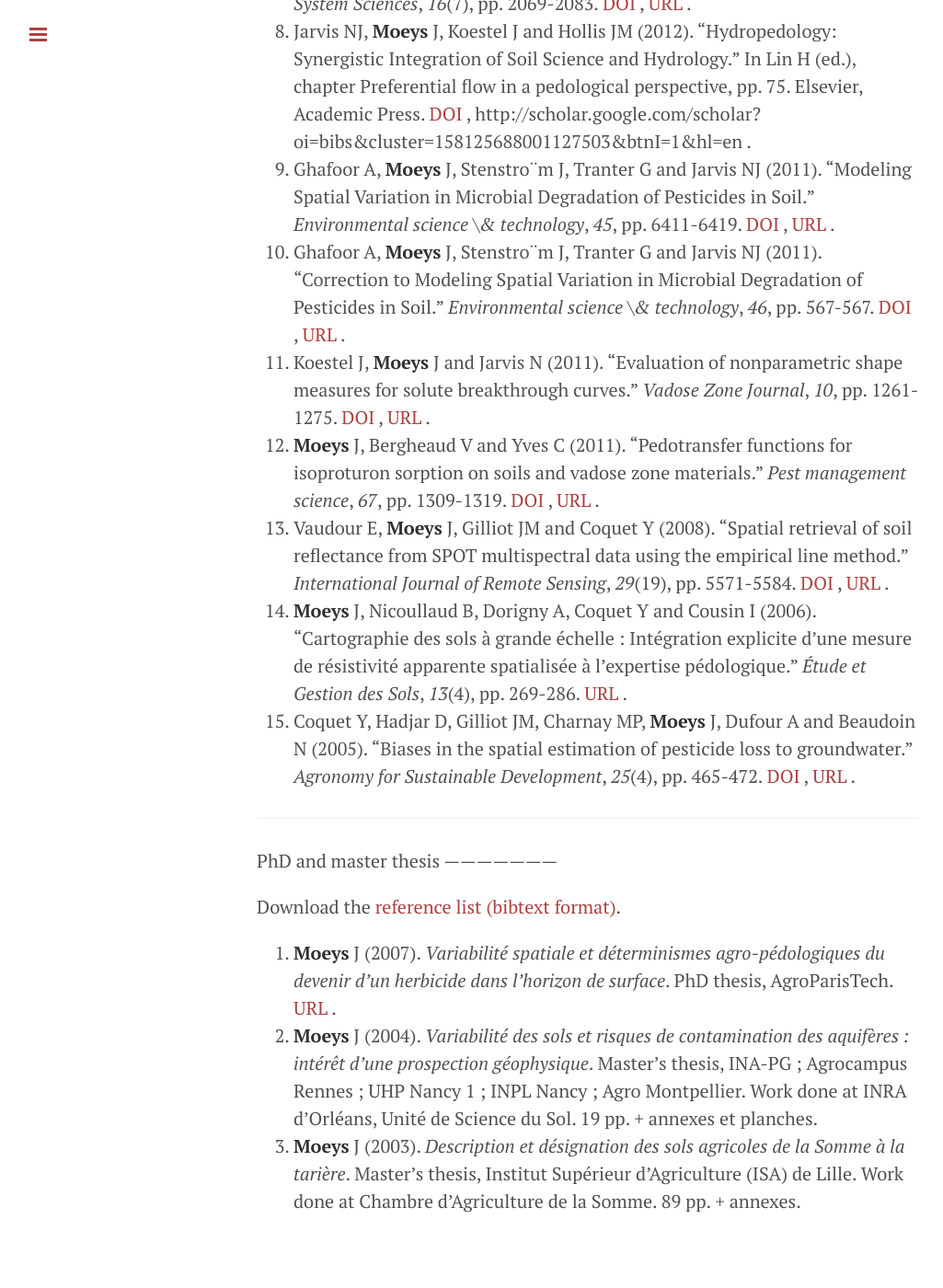
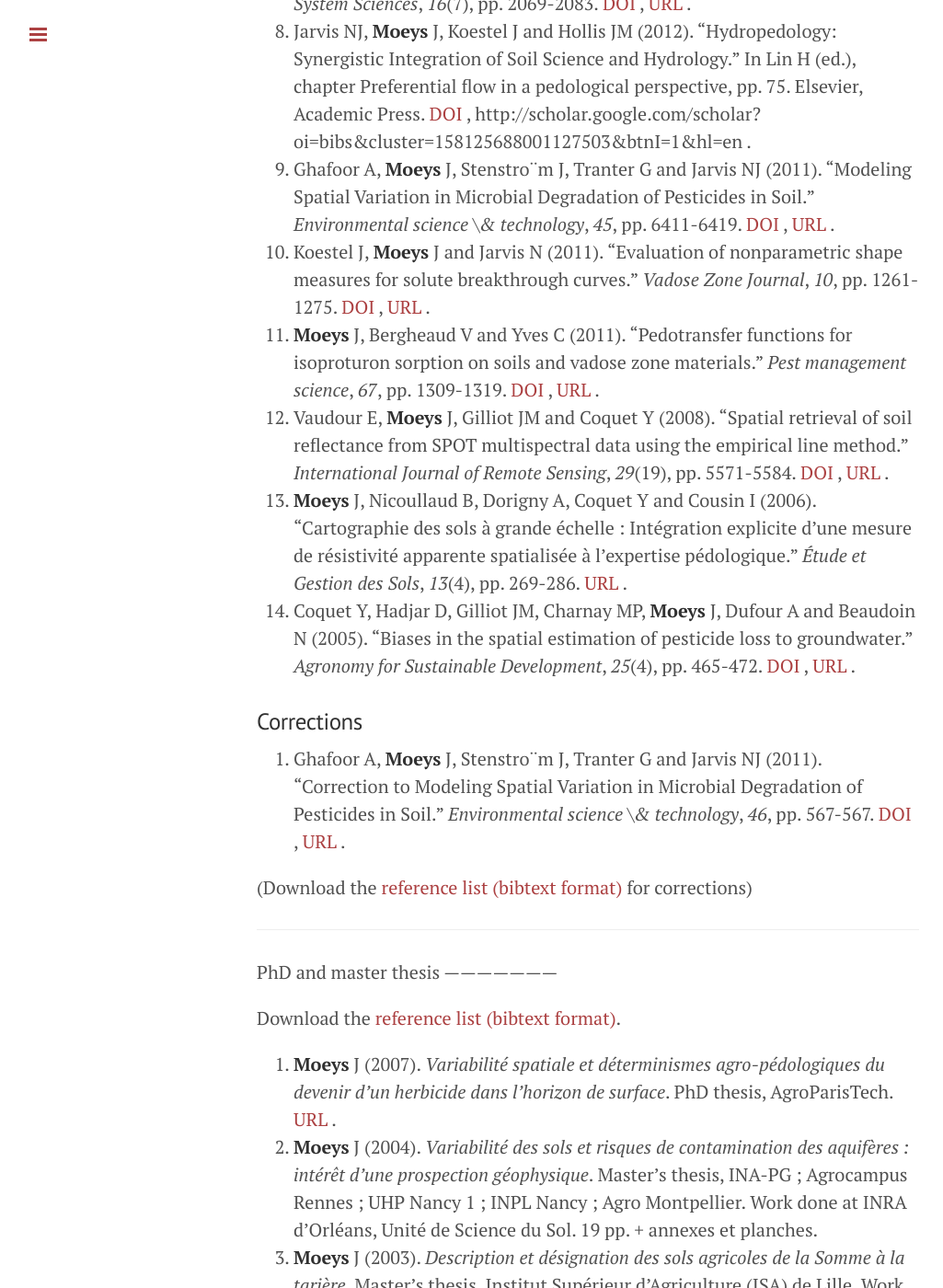
Before and after one commit to julienmoeys/julienmoeys.github.io, a Jekyll site: the page built from Publications.md, in a window 1280 px wide and 1400 px high, scrolled down 1123 px. Shown: the whole window at 92% size, without its empty margins (1-1026 px from the left). Built offline with Jekyll 4.4.1, drawn with Linux system fonts in a browser that asks for light colours; Markdown is read by kramdown in place of the engine named in the settings.

Commit message:
New publication category (corrections)

```diff
--- a/Publications.md
+++ b/Publications.md
@@ -28,13 +28,18 @@ Download the [reference list (bibtext format)](/assets/bib/MOEYS_J_PUB_PEER.BIB)
 7. **Moeys** J, Larsbo M, Bergström L, Brown CD, Coquet Y and Jarvis NJ (2012). "Functional test of pedotransfer functions to predict water flow and solute transport with the dual-permeability model MACRO." _Hydrology and Earth System Sciences_, *16*(7), pp. 2069-2083. <a href="http://dx.doi.org/10.5194/hess-16-2069-2012">DOI</a> , <a href="http://www.hydrol-earth-syst-sci.net/16/2069/2012/">URL</a> .
 8. Jarvis NJ, **Moeys** J, Koestel J and Hollis JM (2012). "Hydropedology: Synergistic Integration of Soil Science and Hydrology." In Lin H (ed.), chapter Preferential flow in a pedological perspective, pp. 75. Elsevier, Academic Press. <a href="http://dx.doi.org/10.1016/B978-0-12-386941-8.00003-4">DOI</a> , http://scholar.google.com/scholar?oi=bibs&cluster=158125688001127503&btnI=1&hl=en .
 9. Ghafoor A, **Moeys** J, Stenstro¨m J, Tranter G and Jarvis NJ (2011). "Modeling Spatial Variation in Microbial Degradation of Pesticides in Soil." _Environmental science \& technology_, *45*, pp. 6411-6419. <a href="http://dx.doi.org/10.1021/es2012353">DOI</a> , <a href="http://pubs.acs.org/doi/abs/10.1021/es2012353">URL</a> .
-10. Ghafoor A, **Moeys** J, Stenstro¨m J, Tranter G and Jarvis NJ (2011). "Correction to Modeling Spatial Variation in Microbial Degradation of Pesticides in Soil." _Environmental science \& technology_, *46*, pp. 567-567. <a href="http://dx.doi.org/10.1021/es203986f">DOI</a> , <a href="http://pubs.acs.org/doi/pdf/10.1021/es203986f">URL</a> .
-11. Koestel J, **Moeys** J and Jarvis N (2011). "Evaluation of nonparametric shape measures for solute breakthrough curves." _Vadose Zone Journal_, *10*, pp. 1261-1275. <a href="http://dx.doi.org/10.2136/vzj2011.0010">DOI</a> , <a href="https://dl.sciencesocieties.org/publications/vzj/abstracts/10/4/1261">URL</a> .
-12. **Moeys** J, Bergheaud V and Yves C (2011). "Pedotransfer functions for isoproturon sorption on soils and vadose zone materials." _Pest management science_, *67*, pp. 1309-1319. <a href="http://dx.doi.org/10.1002/ps.2187">DOI</a> , <a href="http://onlinelibrary.wiley.com/doi/10.1002/ps.2187/full">URL</a> .
-13. Vaudour E, **Moeys** J, Gilliot JM and Coquet Y (2008). "Spatial retrieval of soil reflectance from SPOT multispectral data using the empirical line method." _International Journal of Remote Sensing_, *29*(19), pp. 5571-5584. <a href="http://dx.doi.org/10.1080/01431160802060920">DOI</a> , <a href="http://www.tandfonline.com/doi/abs/10.1080/01431160802060920">URL</a> .
-14. **Moeys** J, Nicoullaud B, Dorigny A, Coquet Y and Cousin I (2006). "Cartographie des sols à grande échelle : Intégration explicite d'une mesure de résistivité apparente spatialisée à l'expertise pédologique." _Étude et Gestion des Sols_, *13*(4), pp. 269-286. <a href="http://www.afes.fr/afes/egs/EGS_13_4_moeys.pdf">URL</a> .
-15. Coquet Y, Hadjar D, Gilliot JM, Charnay MP, **Moeys** J, Dufour A and Beaudoin N (2005). "Biases in the spatial estimation of pesticide loss to groundwater." _Agronomy for Sustainable Development_, *25*(4), pp. 465-472. <a href="http://dx.doi.org/10.1051/agro:2005046">DOI</a> , <a href="http://www.agronomy-journal.org/articles/agro/abs/2005/04/a4112/a4112.html">URL</a> .
+10. Koestel J, **Moeys** J and Jarvis N (2011). "Evaluation of nonparametric shape measures for solute breakthrough curves." _Vadose Zone Journal_, *10*, pp. 1261-1275. <a href="http://dx.doi.org/10.2136/vzj2011.0010">DOI</a> , <a href="https://dl.sciencesocieties.org/publications/vzj/abstracts/10/4/1261">URL</a> .
+11. **Moeys** J, Bergheaud V and Yves C (2011). "Pedotransfer functions for isoproturon sorption on soils and vadose zone materials." _Pest management science_, *67*, pp. 1309-1319. <a href="http://dx.doi.org/10.1002/ps.2187">DOI</a> , <a href="http://onlinelibrary.wiley.com/doi/10.1002/ps.2187/full">URL</a> .
+12. Vaudour E, **Moeys** J, Gilliot JM and Coquet Y (2008). "Spatial retrieval of soil reflectance from SPOT multispectral data using the empirical line method." _International Journal of Remote Sensing_, *29*(19), pp. 5571-5584. <a href="http://dx.doi.org/10.1080/01431160802060920">DOI</a> , <a href="http://www.tandfonline.com/doi/abs/10.1080/01431160802060920">URL</a> .
+13. **Moeys** J, Nicoullaud B, Dorigny A, Coquet Y and Cousin I (2006). "Cartographie des sols à grande échelle : Intégration explicite d'une mesure de résistivité apparente spatialisée à l'expertise pédologique." _Étude et Gestion des Sols_, *13*(4), pp. 269-286. <a href="http://www.afes.fr/afes/egs/EGS_13_4_moeys.pdf">URL</a> .
+14. Coquet Y, Hadjar D, Gilliot JM, Charnay MP, **Moeys** J, Dufour A and Beaudoin N (2005). "Biases in the spatial estimation of pesticide loss to groundwater." _Agronomy for Sustainable Development_, *25*(4), pp. 465-472. <a href="http://dx.doi.org/10.1051/agro:2005046">DOI</a> , <a href="http://www.agronomy-journal.org/articles/agro/abs/2005/04/a4112/a4112.html">URL</a> .
 
+### Corrections
+
+1. Ghafoor A, **Moeys** J, Stenstro¨m J, Tranter G and Jarvis NJ (2011). "Correction to Modeling Spatial Variation in Microbial Degradation of Pesticides in Soil." _Environmental science \& technology_, *46*, pp. 567-567. <a href="http://dx.doi.org/10.1021/es203986f">DOI</a> , <a href="http://pubs.acs.org/doi/pdf/10.1021/es203986f">URL</a> .
+
+(Download the [reference list (bibtext
+format)](/assets/bib/MOEYS_J_PUB_CORRECTIONS.BIB) for corrections)
 
 
 
```
Also changed, not shown: assets/bib/MOEYS_J_PUB_CORRECTIONS.BIB (added, +17 -0 lines), assets/bib/MOEYS_J_PUB_PEER.BIB (+0 -15 lines), 2 other files.
